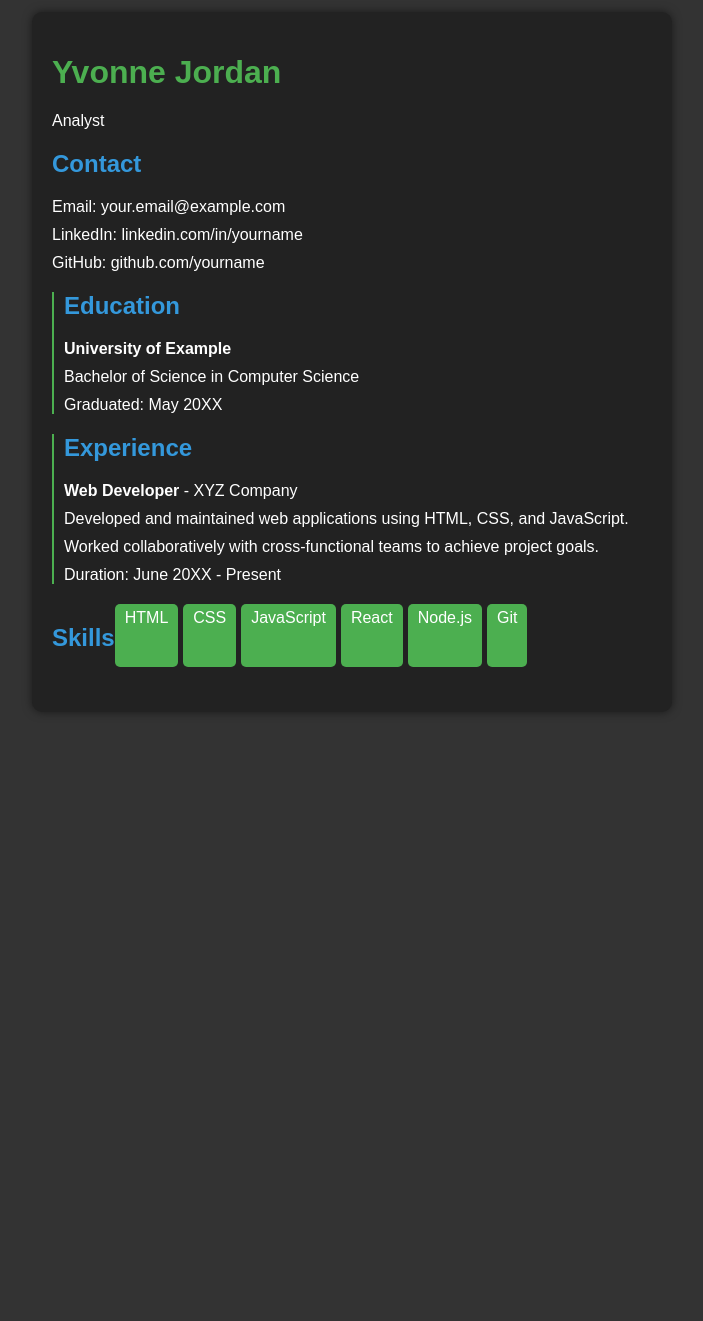
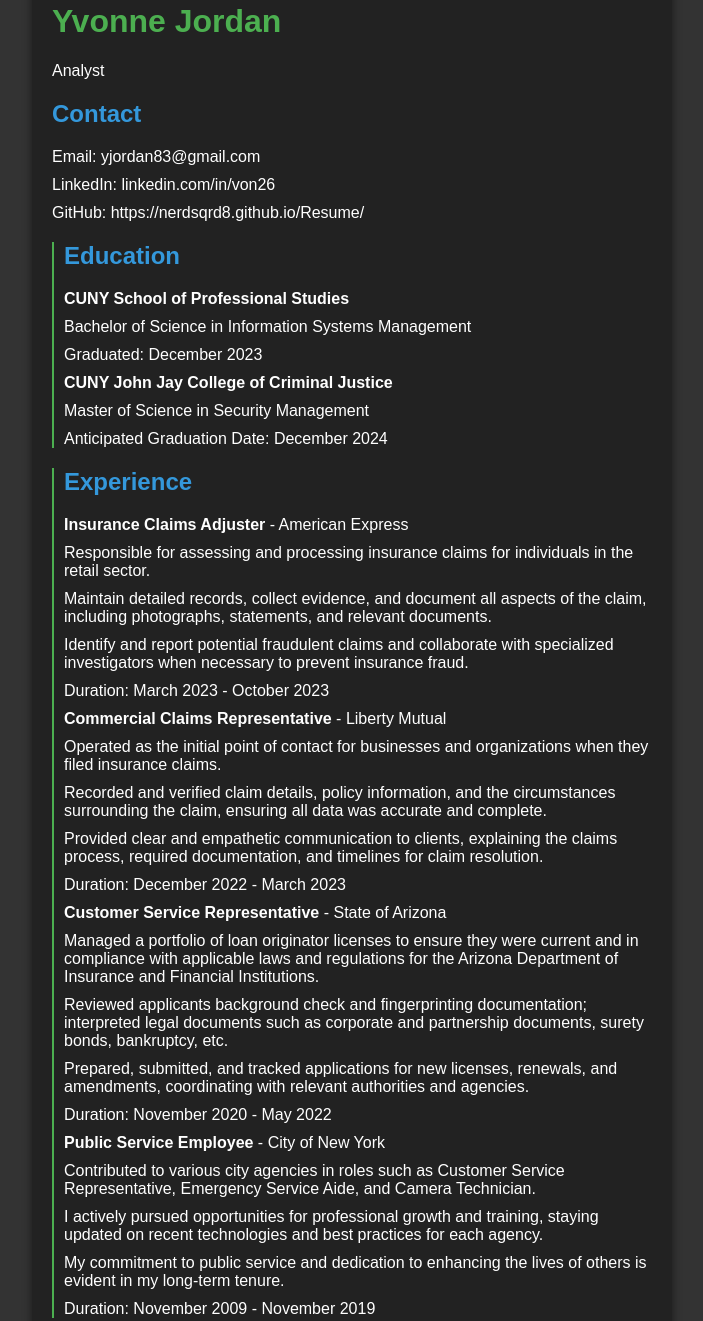
Before and after one commit to NerdSqrd8/Resume, a plain HTML site: page index.html in a window 1280 px wide. Shown: the part 38-1359 px from the top of the page, without its empty margins (288-991 px from the left). Before the commit the page ends 800 px from the top, so only its background shows below. Drawn offline with Linux system fonts and the light colour scheme.

Commit message:
Update index.html

```diff
--- a/index.html
+++ b/index.html
@@ -84,34 +84,55 @@
 
     <section class="section">
       <h2>Contact</h2>
-      <p>Email: your.email@example.com</p>
-      <p>LinkedIn: linkedin.com/in/yourname</p>
-      <p>GitHub: github.com/yourname</p>
+      <p>Email: yjordan83@gmail.com</p>
+      <p>LinkedIn: linkedin.com/in/von26</p>
+      <p>GitHub: https://nerdsqrd8.github.io/Resume/</p>
     </section>
 
     <section class="section education">
       <h2>Education</h2>
-      <p><strong>University of Example</strong></p>
-      <p>Bachelor of Science in Computer Science</p>
-      <p>Graduated: May 20XX</p>
+      <p><strong>CUNY School of Professional Studies</strong></p>
+      <p>Bachelor of Science in Information Systems Management</p>
+      <p>Graduated: December 2023</p>
+      <p><strong>CUNY John Jay College of Criminal Justice</strong></p>
+      <p>Master of Science in Security Management</p>
+      <p>Anticipated Graduation Date: December 2024</p>
     </section>
 
     <section class="section experience">
       <h2>Experience</h2>
-      <p><strong>Web Developer</strong> - XYZ Company</p>
-      <p>Developed and maintained web applications using HTML, CSS, and JavaScript.</p>
-      <p>Worked collaboratively with cross-functional teams to achieve project goals.</p>
-      <p>Duration: June 20XX - Present</p>
+      <p><strong>Insurance Claims Adjuster</strong> - American Express</p>
+      <p>Responsible for assessing and processing insurance claims for individuals in the retail sector.</p>
+      <p>Maintain detailed records, collect evidence, and document all aspects of the claim, including photographs, statements, and relevant documents.</p>
+      <p>Identify and report potential fraudulent claims and collaborate with specialized investigators when necessary to prevent insurance fraud.</p>
+      <p>Duration: March 2023 - October 2023</p>
+      <p><strong>Commercial Claims Representative</strong> - Liberty Mutual</p>
+      <p>Operated as the initial point of contact for businesses and organizations when they filed insurance claims.</p>
+      <p>Recorded and verified claim details, policy information, and the circumstances surrounding the claim, ensuring all data was accurate and complete.</p>
+      <p>Provided clear and empathetic communication to clients, explaining the claims process, required documentation, and timelines for claim resolution.</p>
+      <p>Duration: December 2022 - March 2023</p>
+      <p><strong>Customer Service Representative</strong> - State of Arizona</p>
+      <p>Managed a portfolio of loan originator licenses to ensure they were current and in compliance with applicable laws and regulations for the Arizona Department of Insurance and Financial Institutions.</p>
+      <p>Reviewed applicants background check and fingerprinting documentation; interpreted legal documents such as corporate and partnership documents, surety bonds, bankruptcy, etc.</p>
+      <p>Prepared, submitted, and tracked applications for new licenses, renewals, and amendments, coordinating with relevant authorities and agencies.</p>
+      <p>Duration: November 2020 - May 2022</p>
+      <p><strong>Public Service Employee</strong> - City of New York</p>
+      <p>Contributed to various city agencies in roles such as Customer Service Representative, Emergency Service Aide, and Camera Technician. </p>
+      <p>I actively pursued opportunities for professional growth and training, staying updated on recent technologies and best practices for each agency.</p>
+      <p>My commitment to public service and dedication to enhancing the lives of others is evident in my long-term tenure.</p>
+      <p>Duration: November 2009 - November 2019</p>
     </section>
 
     <section class="section skills">
       <h2>Skills</h2>
-      <div>HTML</div>
-      <div>CSS</div>
-      <div>JavaScript</div>
-      <div>React</div>
-      <div>Node.js</div>
-      <div>Git</div>
+      <div>Business Intelligence and Analysis</div>
+      <div>Database Management</div>
+      <div>Microsoft Office Suite</div>
+      <div>Network and Security Management</div>
+      <div>Problem-Solving</div>
+      <div>Project Management</div>
+      <div>Systems Analysis and Design</div>
+      <div>Technical Writing</div>
     </section>
   </div>
 </body>
```
